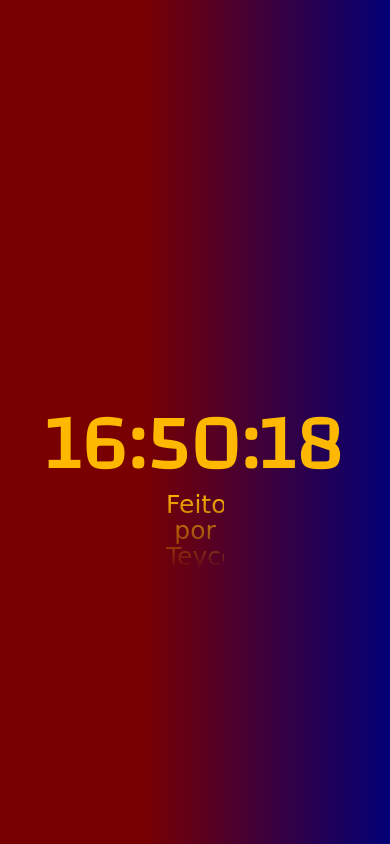
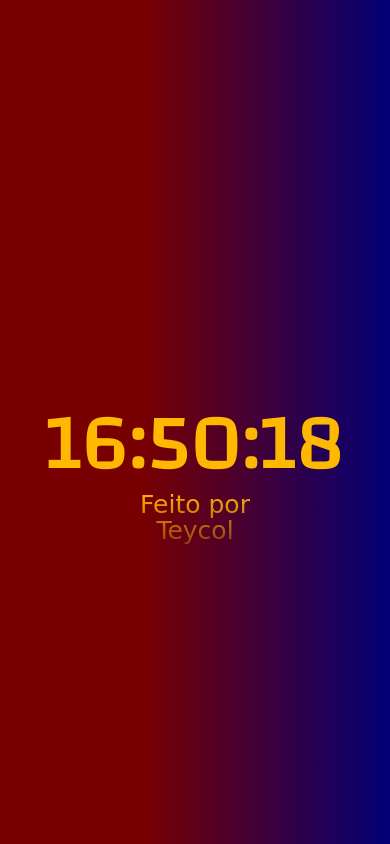
Before and after one commit to Teycol/relogio-bcn, a plain HTML site: page index.html in a window 390 px wide. Drawn offline with Linux system fonts and the light colour scheme; a web font is replaced by a local one.

Commit message:
Modificação no tamanho do footer quando a tela fica menor que 500px, e recentralização do display

```diff
--- a/style.css
+++ b/style.css
@@ -11,8 +11,7 @@
 
 }
 body{
-    max-width: 1349px;
-    max-height: 650px;
+
     background-color: #020075;
     margin-left:140px;
     margin-right: 140px;
@@ -85,7 +84,7 @@ footer{
         transition: all 1s;
         font-weight: 400px;
         line-height: 26px;
-        width: 58px;
+        width: 160px;
         height: 78px;
         text-align: center;
         transition: all 1s;
```
